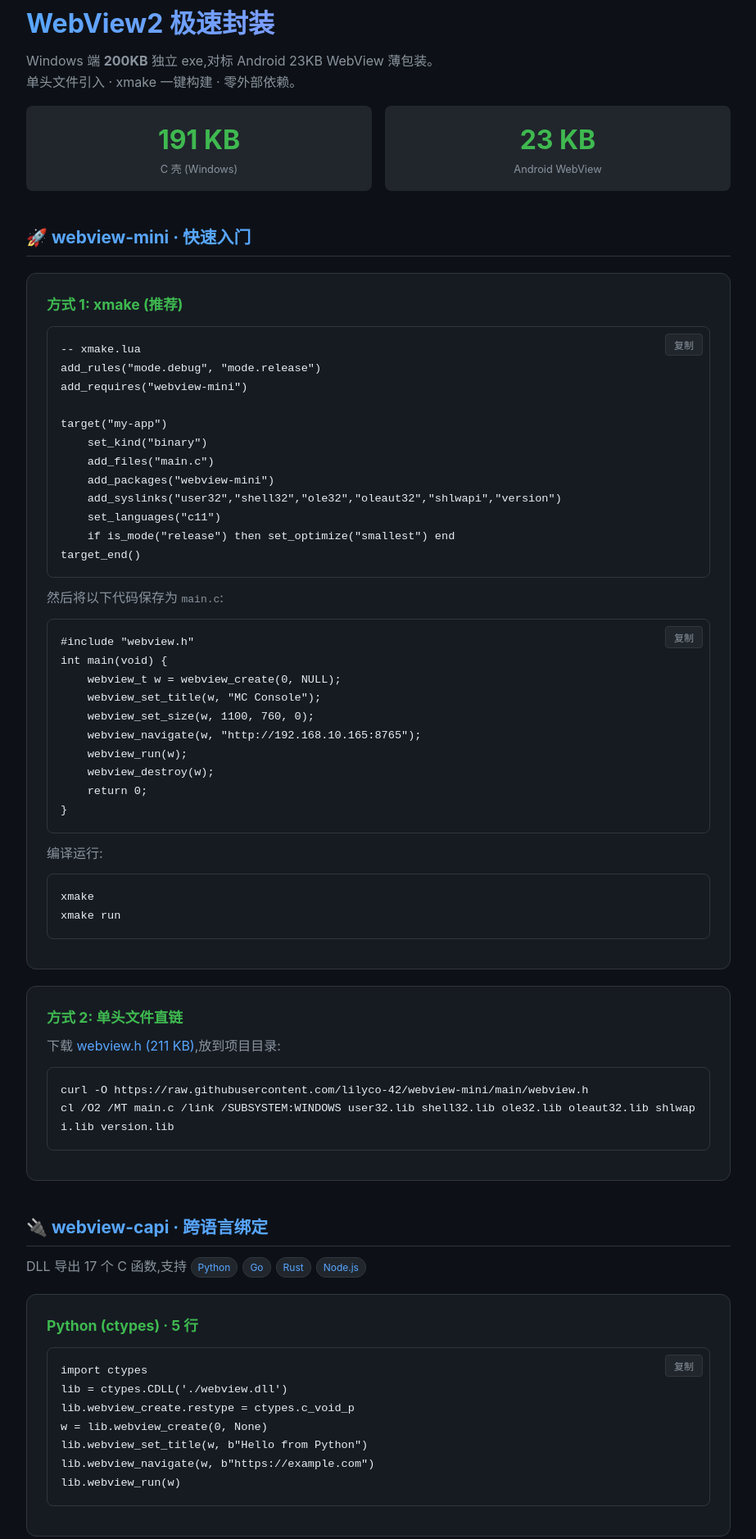
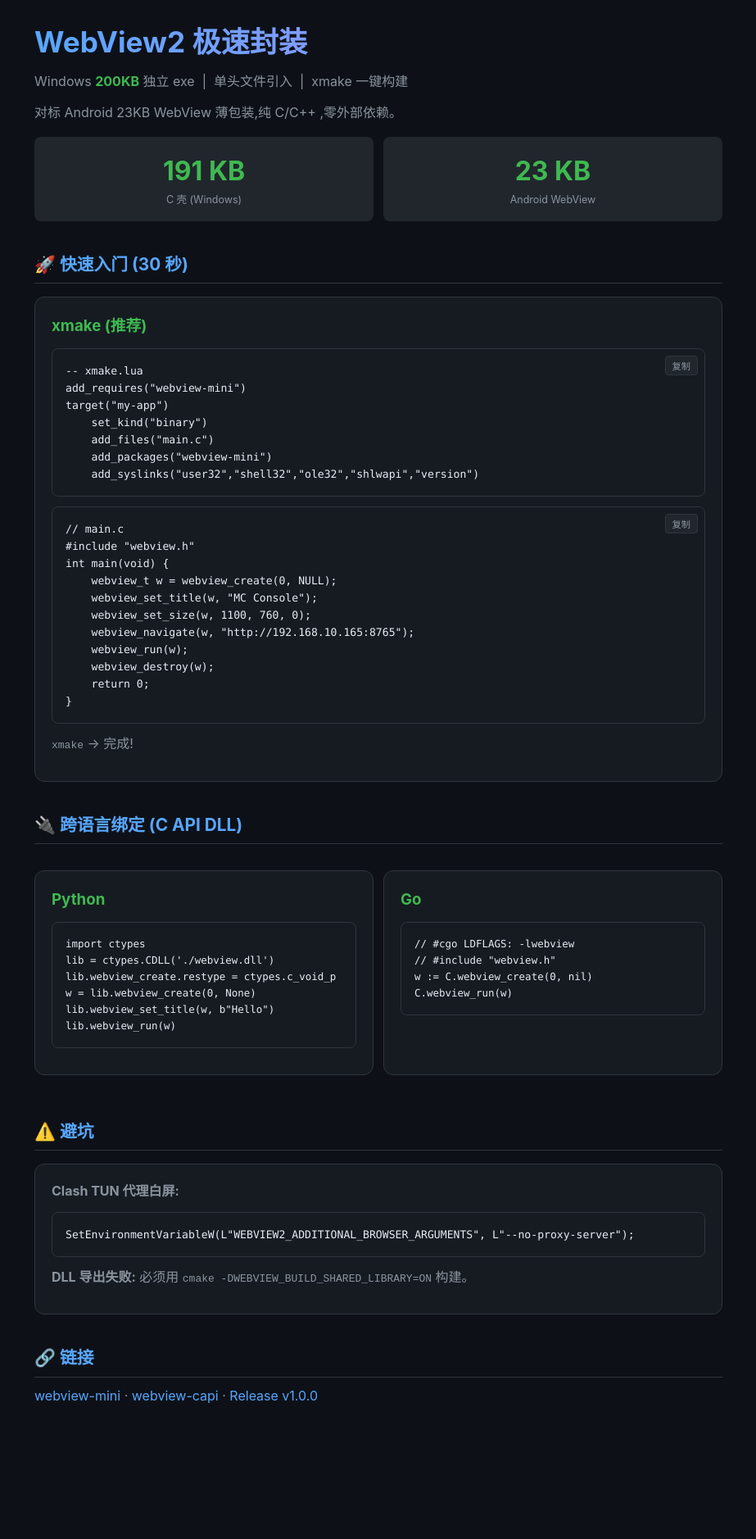
Before and after one commit to lilyco-42/lilyco-42.github.io, a plain HTML site: page guide.html in a window 1280 px wide. Shown: the part 37-1915 px from the top of the page at 82% size, without its empty margins (178-1101 px from the left). After the commit the page ends 1805 px from the top, so only its background shows below. Drawn offline with Linux system fonts and the light colour scheme.

Commit message:
docs: update guide.html with xmake quickstart + language bindings

```diff
--- a/guide.html
+++ b/guide.html
@@ -3,76 +3,58 @@
 <head>
 <meta charset="UTF-8">
 <meta name="viewport" content="width=device-width, initial-scale=1.0">
-<title>webview-mini & webview-capi · 快速入门</title>
+<title>webview-mini · 极速 WebView2 封装</title>
 <style>
 :root{--bg:#0d1117;--bg2:#161b22;--bg3:#21262d;--border:#30363d;--text:#e6edf3;--muted:#8b949e;--blue:#58a6ff;--green:#3fb950;--yellow:#d29922;--purple:#bc8cff}
 *{box-sizing:border-box;margin:0;padding:0}
 body{font-family:-apple-system,BlinkMacSystemFont,"Segoe UI",monospace;background:var(--bg);color:var(--text);line-height:1.6}
-.container{max-width:900px;margin:0 auto;padding:40px 20px}
-h1{font-size:2rem;margin-bottom:8px;background:linear-gradient(90deg,var(--blue),var(--purple));-webkit-background-clip:text;-webkit-text-fill-color:transparent}
-h2{font-size:1.3rem;color:var(--blue);margin-top:40px;margin-bottom:12px;border-bottom:1px solid var(--border);padding-bottom:6px}
-h3{font-size:1.1rem;color:var(--green);margin-top:24px;margin-bottom:8px}
-p{margin-bottom:12px;color:var(--muted)}
-.code-block{background:var(--bg2);border:1px solid var(--border);border-radius:8px;padding:16px;margin:12px 0;overflow-x:auto;position:relative}
-.code-block pre{font-family:"Cascadia Code",Consolas,monospace;font-size:0.85rem;color:var(--text);white-space:pre-wrap;word-break:break-all}
-.copy-btn{position:absolute;top:8px;right:8px;background:var(--bg3);border:1px solid var(--border);color:var(--muted);padding:4px 10px;border-radius:4px;cursor:pointer;font-size:0.75rem}
-.copy-btn:hover{color:var(--text);background:var(--border)}
-.tag{display:inline-block;background:var(--bg3);border:1px solid var(--border);color:var(--blue);padding:2px 8px;border-radius:12px;font-size:0.75rem;margin-right:6px}
-.card{background:var(--bg2);border:1px solid var(--border);border-radius:12px;padding:24px;margin:20px 0}
-.card h3{margin-top:0}
-.steps{counter-reset:step;list-style:none;padding:0}
-.steps li{counter-increment:step;position:relative;padding-left:48px;margin-bottom:20px}
-.steps li::before{content:counter(step);position:absolute;left:0;top:0;width:32px;height:32px;background:var(--blue);color:#fff;border-radius:50%;display:flex;align-items:center;justify-content:center;font-weight:700;font-size:0.9rem}
-.comparison{display:grid;grid-template-columns:1fr 1fr;gap:16px;margin:16px 0}
-@media(max-width:600px){.comparison{grid-template-columns:1fr}}
-.comparison .item{background:var(--bg3);border-radius:8px;padding:16px;text-align:center}
-.comparison .size{font-size:2rem;font-weight:700;color:var(--green)}
-.comparison .label{color:var(--muted);font-size:0.8rem}
+.c{max-width:880px;margin:0 auto;padding:40px 20px}
+h1{font-size:2.2rem;margin:20px 0 8px;background:linear-gradient(90deg,var(--blue),var(--purple));-webkit-background-clip:text;-webkit-text-fill-color:transparent}
+h2{font-size:1.3rem;color:var(--blue);margin-top:36px;margin-bottom:10px;border-bottom:1px solid var(--border);padding-bottom:6px}
+p{color:var(--muted);margin-bottom:12px}
+.code{background:var(--bg2);border:1px solid var(--border);border-radius:8px;padding:16px;margin:12px 0;overflow-x:auto;position:relative}
+.code pre{font-family:"Cascadia Code",Consolas,monospace;font-size:0.82rem;color:var(--text);white-space:pre-wrap}
+.copy{position:absolute;top:8px;right:8px;background:var(--bg3);border:1px solid var(--border);color:var(--muted);padding:3px 8px;border-radius:4px;cursor:pointer;font-size:0.7rem}
+.copy:hover{color:var(--text)}
+.card{background:var(--bg2);border:1px solid var(--border);border-radius:12px;padding:20px;margin:16px 0}
+.grid{display:grid;grid-template-columns:1fr 1fr;gap:12px;margin:16px 0}
+@media(max-width:600px){.grid{grid-template-columns:1fr}}
+.stat{background:var(--bg3);border-radius:8px;padding:16px;text-align:center}
+.stat .num{font-size:2rem;font-weight:700;color:var(--green)}
+.stat .lbl{color:var(--muted);font-size:0.78rem}
+.tag{display:inline-block;background:var(--bg3);border:1px solid var(--border);color:var(--blue);padding:2px 8px;border-radius:12px;font-size:0.72rem;margin:3px}
 a{color:var(--blue);text-decoration:none}
 a:hover{text-decoration:underline}
 </style>
 </head>
 <body>
-<div class="container">
+<div class="c">
 
 <h1>WebView2 极速封装</h1>
-<p>Windows 端 <strong>200KB</strong> 独立 exe,对标 Android 23KB WebView 薄包装。<br>单头文件引入 · xmake 一键构建 · 零外部依赖。</p>
+<p>Windows <strong style="color:var(--green)">200KB</strong> 独立 exe &nbsp;|&nbsp; 单头文件引入 &nbsp;|&nbsp; xmake 一键构建</p>
+<p>对标 Android 23KB WebView 薄包装,纯 C/C++ ,零外部依赖。</p>
 
-<div class="comparison">
-  <div class="item">
-    <div class="size">191 KB</div>
-    <div class="label">C 壳 (Windows)</div>
-  </div>
-  <div class="item">
-    <div class="size">23 KB</div>
-    <div class="label">Android WebView</div>
-  </div>
+<div class="grid">
+  <div class="stat"><div class="num">191 KB</div><div class="lbl">C 壳 (Windows)</div></div>
+  <div class="stat"><div class="num">23 KB</div><div class="lbl">Android WebView</div></div>
 </div>
 
-<h2>🚀 webview-mini · 快速入门</h2>
-
+<h2>🚀 快速入门 (30 秒)</h2>
 <div class="card">
-<h3>方式 1: xmake (推荐)</h3>
-<div class="code-block">
-<pre><code class="language-lua">-- xmake.lua
-add_rules("mode.debug", "mode.release")
+<h3 style="color:var(--green);margin-top:0">xmake (推荐)</h3>
+<div class="code">
+<pre>-- xmake.lua
 add_requires("webview-mini")
-
 target("my-app")
     set_kind("binary")
     add_files("main.c")
     add_packages("webview-mini")
-    add_syslinks("user32","shell32","ole32","oleaut32","shlwapi","version")
-    set_languages("c11")
-    if is_mode("release") then set_optimize("smallest") end
-target_end()</code></pre>
-<button class="copy-btn" onclick="navigator.clipboard.writeText(this.previousElementSibling.innerText)">复制</button>
+    add_syslinks("user32","shell32","ole32","shlwapi","version")</pre>
+<button class="copy" onclick="navigator.clipboard.writeText(this.previousElementSibling.innerText)">复制</button>
 </div>
-
-<p>然后将以下代码保存为 <code>main.c</code>:</p>
-
-<div class="code-block">
-<pre><code class="language-c">#include "webview.h"
+<div class="code">
+<pre>// main.c
+#include "webview.h"
 int main(void) {
     webview_t w = webview_create(0, NULL);
     webview_set_title(w, "MC Console");
@@ -81,98 +63,49 @@ int main(void) {
     webview_run(w);
     webview_destroy(w);
     return 0;
-}</code></pre>
-<button class="copy-btn" onclick="navigator.clipboard.writeText(this.previousElementSibling.innerText)">复制</button>
+}</pre>
+<button class="copy" onclick="navigator.clipboard.writeText(this.previousElementSibling.innerText)">复制</button>
+</div>
+<p><code>xmake</code> → 完成!</p>
 </div>
 
-<p>编译运行:</p>
-<div class="code-block">
-<pre><code class="language-bash">xmake
-xmake run</code></pre>
+<h2>🔌 跨语言绑定 (C API DLL)</h2>
+<div class="grid">
+<div class="card">
+<h3 style="color:var(--green);margin-top:0">Python</h3>
+<div class="code"><pre style="font-size:0.78rem">import ctypes
+lib = ctypes.CDLL('./webview.dll')
+lib.webview_create.restype = ctypes.c_void_p
+w = lib.webview_create(0, None)
+lib.webview_set_title(w, b"Hello")
+lib.webview_run(w)</pre></div>
+</div>
+<div class="card">
+<h3 style="color:var(--green);margin-top:0">Go</h3>
+<div class="code"><pre style="font-size:0.78rem">// #cgo LDFLAGS: -lwebview
+// #include "webview.h"
+w := C.webview_create(0, nil)
+C.webview_run(w)</pre></div>
 </div>
 </div>
 
+<h2>⚠️ 避坑</h2>
 <div class="card">
-<h3>方式 2: 单头文件直链</h3>
-<p>下载 <a href="https://github.com/lilyco-42/webview-mini/releases" target="_blank">webview.h (211 KB)</a>,放到项目目录:</p>
-<div class="code-block">
-<pre><code class="language-bash">curl -O https://raw.githubusercontent.com/lilyco-42/webview-mini/main/webview.h
-cl /O2 /MT main.c /link /SUBSYSTEM:WINDOWS user32.lib shell32.lib ole32.lib oleaut32.lib shlwapi.lib version.lib</code></pre>
-</div>
-</div>
-
-<h2>🔌 webview-capi · 跨语言绑定</h2>
-<p>DLL 导出 17 个 C 函数,支持 <span class="tag">Python</span><span class="tag">Go</span><span class="tag">Rust</span><span class="tag">Node.js</span></p>
-
-<div class="card">
-<h3>Python (ctypes) · 5 行</h3>
-<div class="code-block">
-<pre><code class="language-python">import ctypes
-lib = ctypes.CDLL('./webview.dll')
-lib.webview_create.restype = ctypes.c_void_p
-w = lib.webview_create(0, None)
-lib.webview_set_title(w, b"Hello from Python")
-lib.webview_navigate(w, b"https://example.com")
-lib.webview_run(w)</code></pre>
-<button class="copy-btn" onclick="navigator.clipboard.writeText(this.previousElementSibling.innerText)">复制</button>
-</div>
-</div>
-
-<div class="card">
-<h3>Go (cgo) · 6 行</h3>
-<div class="code-block">
-<pre><code class="language-go">// #cgo LDFLAGS: -L. -lwebview
-// #include "webview.h"
-import "C"
-w := C.webview_create(0, nil)
-C.webview_set_title(w, C.CString("Hello from Go"))
-C.webview_navigate(w, C.CString("https://example.com"))
-C.webview_run(w)</code></pre>
-<button class="copy-btn" onclick="navigator.clipboard.writeText(this.previousElementSibling.innerText)">复制</button>
-</div>
-</div>
-
-<h2>📦 安装</h2>
-<ol class="steps">
-<li><strong>下载 Release</strong> — <a href="https://github.com/lilyco-42/webview-capi/releases/download/v1.0.0/webview-capi-v1.0.0-windows-x64.zip">webview-capi-v1.0.0-windows-x64.zip</a> (150 KB)</li>
-<li><strong>解压到项目</strong> — 得到 webview.dll + webview.h + webview.lib</li>
-<li><strong>复制示例代码</strong> — 8 行 C 代码即可运行</li>
-<li><strong>编译链接</strong> — cl /O2 /MT main.c /link webview.lib</li>
-</ol>
-
-<h2>⚠️ 避坑指南</h2>
-<div class="card">
-<h3>Clash TUN 代理白屏</h3>
-<p>若 WebView2 窗口白屏(页面不加载),在代码中添加:</p>
-<div class="code-block">
-<pre><code class="language-c">SetEnvironmentVariableW(L"WEBVIEW2_ADDITIONAL_BROWSER_ARGUMENTS", L"--no-proxy-server");</code></pre>
-</div>
-</div>
-
-<div class="card">
-<h3>DLL 导出失败</h3>
-<p>必须用 CMake 构建: <code>cmake -DWEBVIEW_BUILD_SHARED_LIBRARY=ON ..</code></p>
-<p>不要用 cl 直接编译 amalgamated webview.h —— 函数默认展开为 static inline。</p>
+<p><strong>Clash TUN 代理白屏:</strong></p>
+<div class="code"><pre>SetEnvironmentVariableW(L"WEBVIEW2_ADDITIONAL_BROWSER_ARGUMENTS", L"--no-proxy-server");</pre></div>
+<p><strong>DLL 导出失败:</strong> 必须用 <code>cmake -DWEBVIEW_BUILD_SHARED_LIBRARY=ON</code> 构建。</p>
 </div>
 
 <h2>🔗 链接</h2>
 <p>
-<a href="https://github.com/lilyco-42/webview-mini" target="_blank">webview-mini (单头文件)</a> ·
-<a href="https://github.com/lilyco-42/webview-capi" target="_blank">webview-capi (C API)</a> ·
-<a href="https://github.com/lilyco-42/webview-capi/releases/tag/v1.0.0" target="_blank">Release v1.0.0</a> ·
-<a href="https://github.com/lilyco-42/webview-capi/blob/main/release/PITFALLS.md" target="_blank">完整避坑手册</a>
+<a href="https://github.com/lilyco-42/webview-mini">webview-mini</a> ·
+<a href="https://github.com/lilyco-42/webview-capi">webview-capi</a> ·
+<a href="https://github.com/lilyco-42/webview-capi/releases/tag/v1.0.0">Release v1.0.0</a>
 </p>
-
 </div>
 <script>
-// 复制按钮
-document.querySelectorAll('.copy-btn').forEach(btn => {
-  btn.addEventListener('click', () => {
-    const text = btn.previousElementSibling.innerText;
-    navigator.clipboard.writeText(text);
-    btn.textContent = '已复制!';
-    setTimeout(() => btn.textContent = '复制', 1500);
-  });
+document.querySelectorAll('.copy').forEach(b=>{
+  b.onclick=()=>{navigator.clipboard.writeText(b.previousElementSibling.innerText);b.textContent='✓';setTimeout(()=>b.textContent='复制',1200)};
 });
 </script>
 </body>
```
